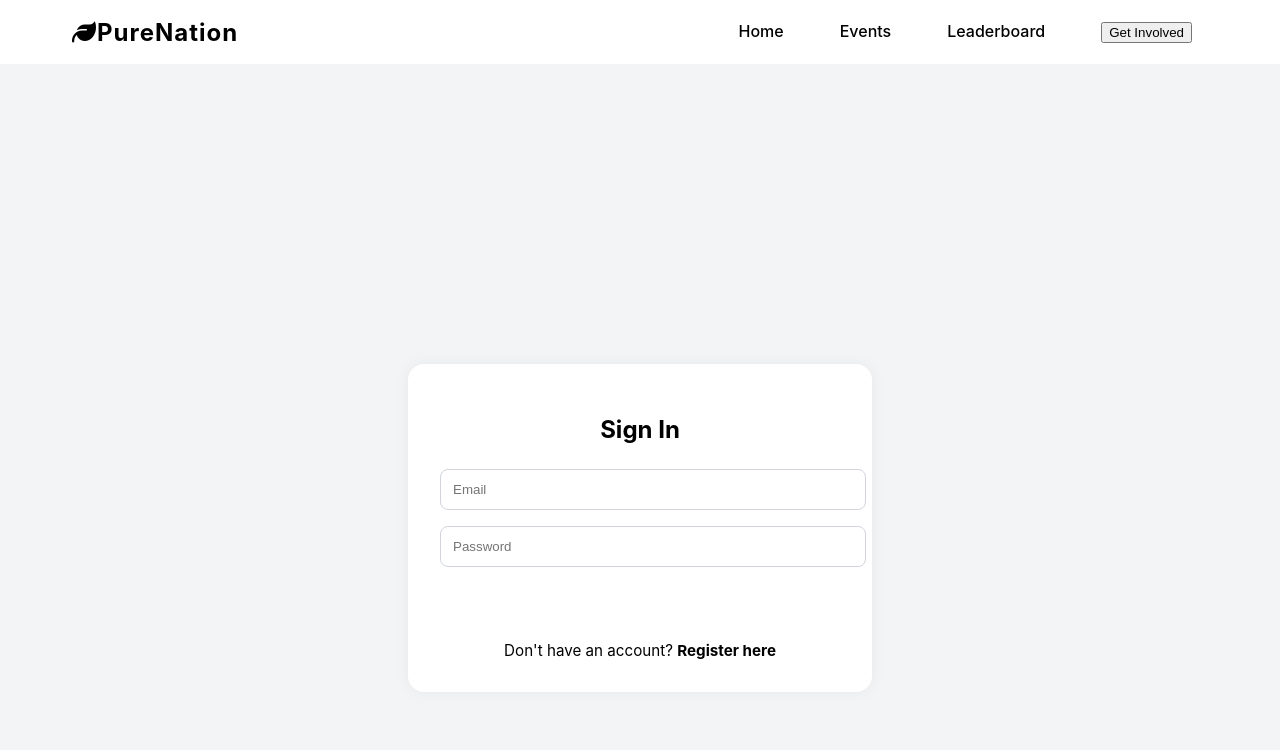
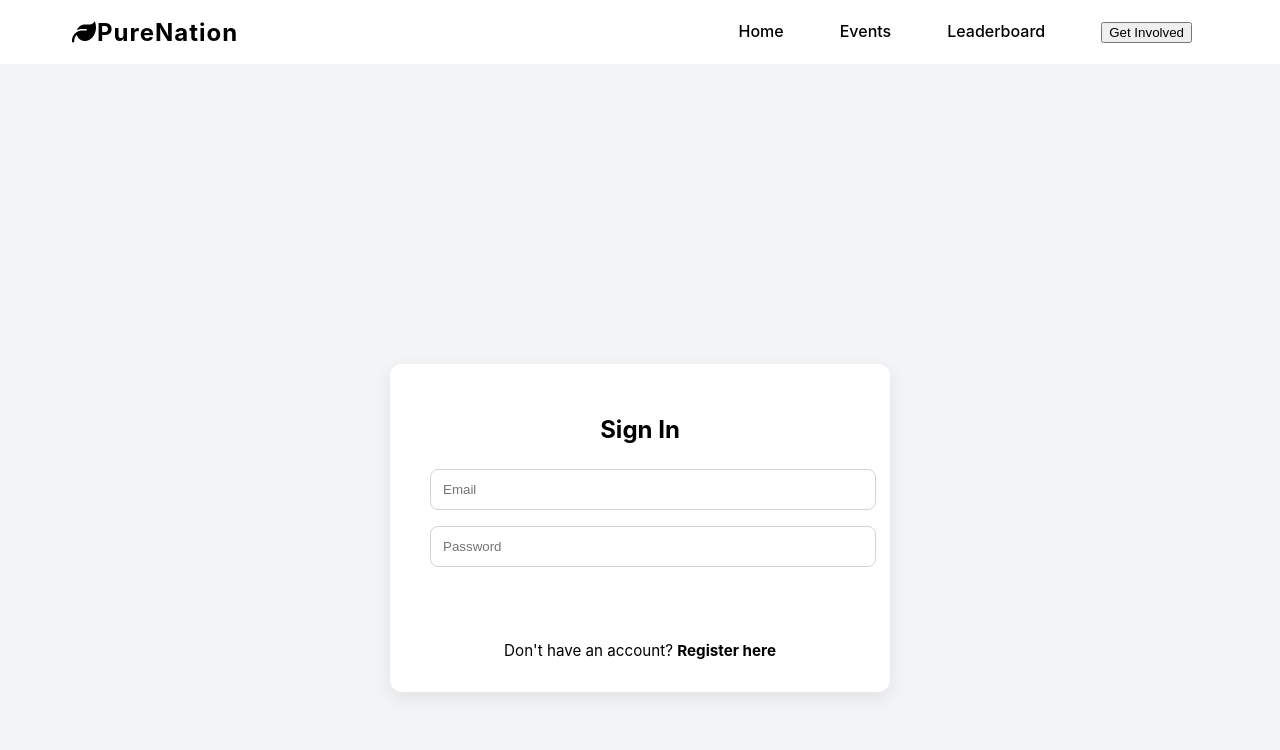
Before and after one commit to Lathusan2002/PureNation, a plain HTML site: page signin.html in a window 1280 px wide. Shown: the top 750 px of the page. Drawn offline with Linux system fonts and the light colour scheme.

Commit message:
modify signin.html

```diff
--- a/signin.html
+++ b/signin.html
@@ -17,14 +17,22 @@
       min-height: 100vh;
     }
 
-    .signin-form {
-      background: white;
-      max-width: 400px;
-      width: 100%;
-      padding: 2rem;
-      border-radius: 1rem;
-      box-shadow: 0 0 15px rgba(0, 0, 0, 0.05);
-    }
+   .signin-form {
+  background-color: #ffffff;
+  max-width: 420px;
+  width: 100%;
+  padding: 2rem 2.5rem;
+  border-radius: 12px;
+  box-shadow: 0 6px 18px rgba(0, 0, 0, 0.08);
+  margin: 2rem auto;
+  transition: box-shadow 0.3s ease, transform 0.3s ease;
+}
+
+.signin-form:hover {
+  box-shadow: 0 10px 24px rgba(0, 0, 0, 0.12);
+  transform: translateY(-2px);
+}
+
 
     .signin-form h2 {
       text-align: center;
```
